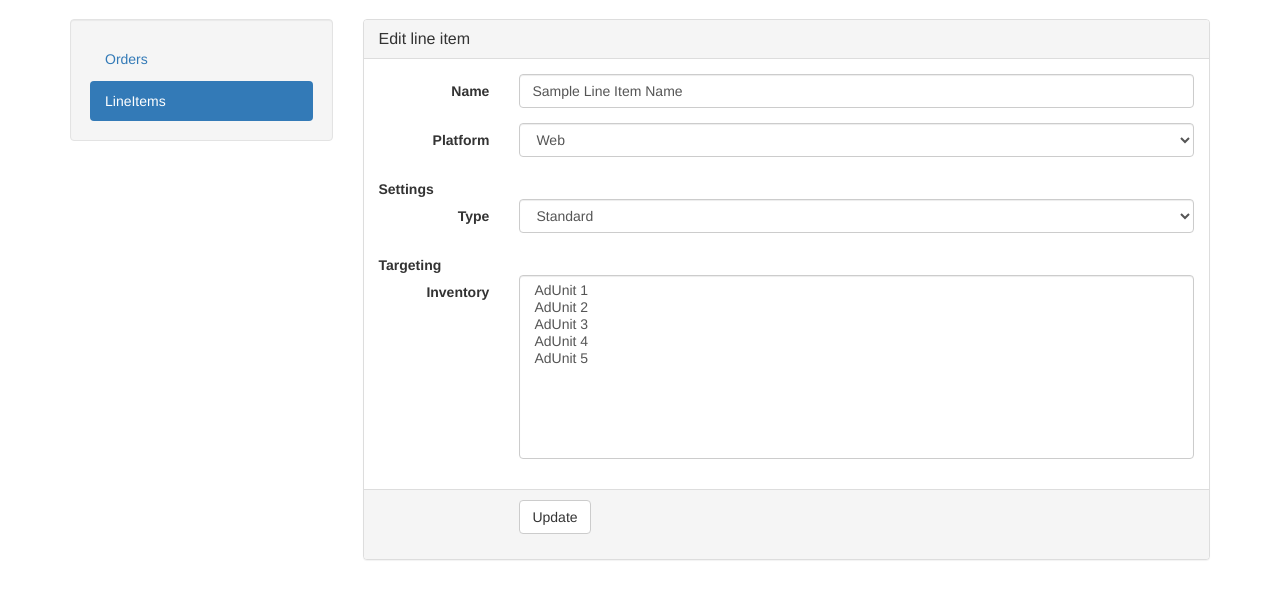
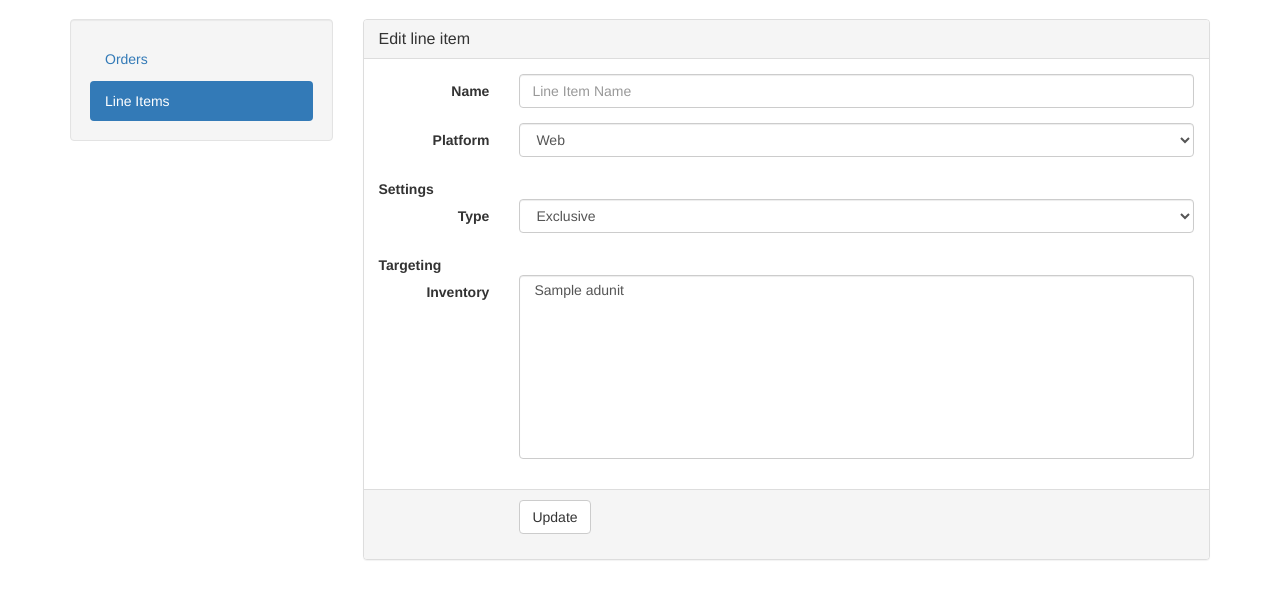
Before and after one commit to davidzhuang/opennative, a Django app: page /supply/lines/1/edit/ in a window 1280 px wide. Shown: the part 51-651 px from the top of the page. Run offline with Django 3.2, Linux system fonts and the light colour scheme; a user stored in the database is signed in; tables that the repository leaves empty hold one stand-in row (values such as "Sample post"); some libraries are stand-ins or nearby versions.

Commit message:
added line_edit function in views.py; modified lines_new.html and lines_edit.html

```diff
--- a/supply/templates/supply/line_edit.html
+++ b/supply/templates/supply/line_edit.html
@@ -18,12 +18,12 @@
  <!---Block for menu list on left side --->
 {% block side_bar_block %}
               <li><a href="{% url 'supply:index' %}">Orders</a></li>
-              <li class="active"><a href="{% url 'supply:lines' %}">LineItems</a></li>
+              <li class="active"><a href="{% url 'supply:lines' %}">Line Items</a></li>
 {% endblock %}
 
 <!---Block for right pane --->
 {% block right_pane_block %}
-          <form class="form-horizontal" role="form" action="{% url 'supply:line_edit' 1 %}" method="post">
+          <form class="form-horizontal" role="form" action="{% url 'supply:line_edit' line_id %}" method="post">
             {% csrf_token %}
 
             <div class="panel panel-default table-responsive">
@@ -34,16 +34,17 @@
                 <div class="form-group">
                   <label for="inputLineName" class="col-lg-2 control-label">Name</label>
                   <div class="col-lg-10">
-                    <input type="text" class="form-control" id="inputLineName" value="Sample Line Item Name">
+                    <input type="text" class="form-control" name="inputLineName" placeholder="Line Item Name">
                   </div>
                 </div>
+
                 <div class="form-group">
                   <label for="inputPlatform" class="col-lg-2 control-label">Platform</label>
-
                   <div class="col-lg-10", id="inputPlatform">
                     <select class="form-control" name="platform">
-                      <option value="WEB">Web</option>
-                      <option value="MOBILE">Mobile</option>
+                      {% for choice in line_item.PLATFORM_TYPES %}
+                      <option value = "{{ choice.0 }}" > {{ choice.1 }} </option>
+                      {% endfor %}
                     </select>
                   </div>
                 </div>
@@ -53,11 +54,9 @@
                   <label for="type" class="col-lg-2 control-label">Type</label>
                   <div class="col-lg-10">
                     <select class="form-control" name="type">
-                      <option value='XCL'>Exclusive</option>
-                      <option value='STD' selected="selected">Standard</option>
-                      <option value='NTW'>Network</option>
-                      <option value='BLK'>Bulk</option>
-                      <option value='HSE'>House</option>
+                      {% for choice in line_item.LINE_ITEM_TYPES %}
+                      <option value = "{{ choice.0 }}" > {{ choice.1 }} </option>
+                      {% endfor %}
                     </select>
                   </div>
                 </div>
@@ -67,11 +66,9 @@
                   <label for="inventory" class="col-lg-2 control-label">Inventory</label>
                   <div class="col-lg-10">
                     <select multiple size="10" class="form-control" name="inventory">
-                      <option value='1'>AdUnit 1</option>
-                      <option value='2'>AdUnit 2</option>
-                      <option value='3'>AdUnit 3</option>
-                      <option value='4'>AdUnit 4</option>
-                      <option value='5'>AdUnit 5</option>
+                      {% for adUnit in adUnit_name_entry_list %}
+                      <option value='{{adUnit}}'>{{adUnit.name}}</option>
+                      {% endfor %}
                     </select>
                   </div>
                 </div>
--- a/supply/templates/supply/line_new.html
+++ b/supply/templates/supply/line_new.html
@@ -43,7 +43,7 @@
                 </div>
                 <div class="form-group">
                   <label for="inputPlatform" class="col-lg-2 control-label">Platform</label>
-                  <div class="col-lg-10", name="inputPlatform">
+                  <div class="col-lg-10", id="inputPlatform">
                     <select class="form-control" name="platform">
                       {% for choice in line_item.PLATFORM_TYPES %}
                       <option value = "{{ choice.0 }}" > {{ choice.1 }} </option>
--- a/supply/views.py
+++ b/supply/views.py
@@ -127,14 +127,12 @@ def line_new(request, order_id):
         for key in request.POST.iterkeys():
             input_queryDict[key] = request.POST.getlist(key)
 
-        print input_queryDict
-
         name_entry = input_queryDict['inputLineName'][0]
 
         if not name_entry:
             errors.append('Name')
 
-        platform_entry = input_queryDict['platform'][0]
+        platform_entry = input_queryDict['inputPlatform'][0]
 
         if not platform_entry:
             errors.append('Platform')
@@ -172,6 +170,9 @@ def line_new(request, order_id):
 
             new_line_item.save()
 
+            for item in adUnit_name_entry_list:
+                new_line_item.adunits.add(item)
+
             return HttpResponseRedirect(reverse('supply:lines'))
         else:
 
@@ -182,18 +183,103 @@ def line_new(request, order_id):
                 adUnit_selected_list = adUnit_name_entry_list
                 adUnit_name_entry_list = AdUnit.objects.all()
 
-            return render(request, 'supply/line_new.html', {'order_id': order_id, 'errors':'Invalid input for '+ str(errors), 'inputLineName':name_entry, 'inputPlatform':platform_entry, 'type':type_entry, 'adUnit_name_entry_list':adUnit_name_entry_list, 'line_item':l})
+            return render(request, 'supply/line_new.html', {'order_id': order_id, 'errors':'Invalid input for '+ str(errors), 'inputLineName':name_entry, 'inputPlatform':platform_entry, 'type':type_entry, 'adUnit_name_entry_list':adUnit_name_entry_list, 'line_item':item_to_edit})
     else:
         pub = get_user_publisher(request.user)
         if pub == None:
             return HttpResponseRedirect(reverse('accounts:error', kwargs={'type':'account'}))
 
         adUnit_name_entry_list = AdUnit.objects.all()
-        return render(request, 'supply/line_new.html', {'order_id': order_id, 'adUnit_name_entry_list':adUnit_name_entry_list, 'line_item':l})
+        return render(request, 'supply/line_new.html', {'order_id': order_id, 'adUnit_name_entry_list':adUnit_name_entry_list, 'line_item':item_to_edit})
 
 @login_required
 def line_edit(request, line_id):
-    return render(request, "supply/line_edit.html", {})
+
+    #user_pub = get_user_publisher(request.user)
+    #if user_pub == None:
+    #   return HttpResponseRedirect(reverse('accounts:error', kwargs={'type':'account'}))
+
+    line_to_edit = LineItem.objects.get(id=line_id)
+    #if user_pub != order_to_edit.pub:
+    #    return HttpResponseRedirect(reverse('supply:error', kwargs={'type':'permission'}))
+
+    change_flags = []
+    adUnit_name_entry_list = AdUnit.objects.all()
+
+    if request.method == 'POST':
+        input_queryDict = {}
+
+        for key in request.POST.iterkeys():
+            input_queryDict[key] = request.POST.getlist(key)
+
+        name_entry = input_queryDict['inputLineName'][0]
+        if name_entry:
+            change_flags.append('Name')
+
+        platform_entry = input_queryDict['platform'][0]
+        if not platform_entry:
+            change_flags.append('Platform')
+
+        type_entry = input_queryDict['type'][0]
+        if not type_entry:
+            change_flags.append('Type')
+
+        #multiple choice, passed in as dictionary
+        if 'inventory' in input_queryDict:
+            adUnit_name_entry_list = input_queryDict['inventory']
+
+        else:
+            change_flags.append('Inventory')
+
+        if len(change_flags)>0:
+            if 'Name' in change_flags:
+                line_to_edit.name = name_entry
+            if 'Platform' in change_flags:
+                line_to_edit.platform = platform_entry
+            if 'Type' in change_flags:
+                line_to_edit.type = type_entry
+
+			#need to also take care of adunit addition and removal here
+            line_to_edit.save()
+
+            return HttpResponseRedirect(reverse('supply:lines'))
+        else:
+
+            adUnit_selected_list =[]
+
+            #mark previously selected items?
+            if (len(adUnit_name_entry_list) >0):
+                adUnit_selected_list = adUnit_name_entry_list
+                adUnit_name_entry_list = AdUnit.objects.all()
+
+            return render(request, 'supply/line_edit.html', {'line_id': line_id, 'change_flags':'Changed these fileds: '+ str(change_flags), 'inputLineName':name_entry, 'inputPlatform':platform_entry, 'type':type_entry, 'adUnit_name_entry_list':adUnit_name_entry_list, 'line_item':l})
+    else:
+        pub = get_user_publisher(request.user)
+        if pub == None:
+            return HttpResponseRedirect(reverse('accounts:error', kwargs={'type':'account'}))
+
+        adUnit_name_entry_list = AdUnit.objects.all()
+        return render(request, 'supply/line_edit.html', {'line_id': line_id, 'adUnit_name_entry_list':adUnit_name_entry_list, 'line_item':line_to_edit})
+
+
+
+
+
+
+
+
+           # order_to_edit.save();
+            #return HttpResponseRedirect(reverse('supply:index'))
+        #else:
+         #   err_invalid_new_order_input = 'Invalid order editing'
+          #  return render(request, 'supply/order_edit.html', {'change_flags':err_invalid_new_order_input, 'name':name_entry, 'company':company_entry})
+    #else:
+     #   return render(request, 'supply/order_edit.html', {'id':order_id, 'name':order_to_edit.name, 'company':order_to_edit.company})
+
+
+
+
+ #   return render(request, "supply/line_edit.html", {})
 
 @login_required
 def inventory(request):
```
